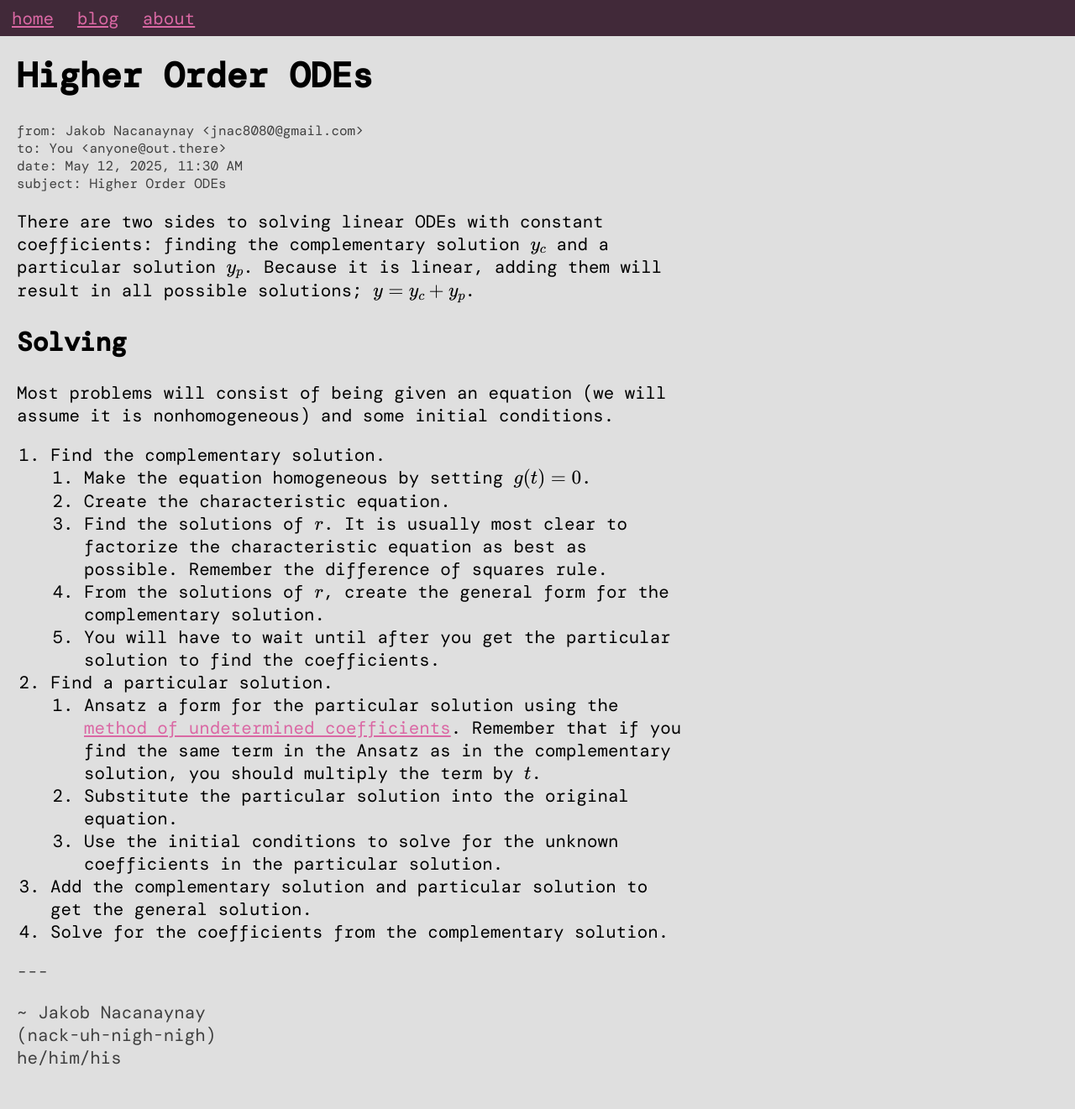
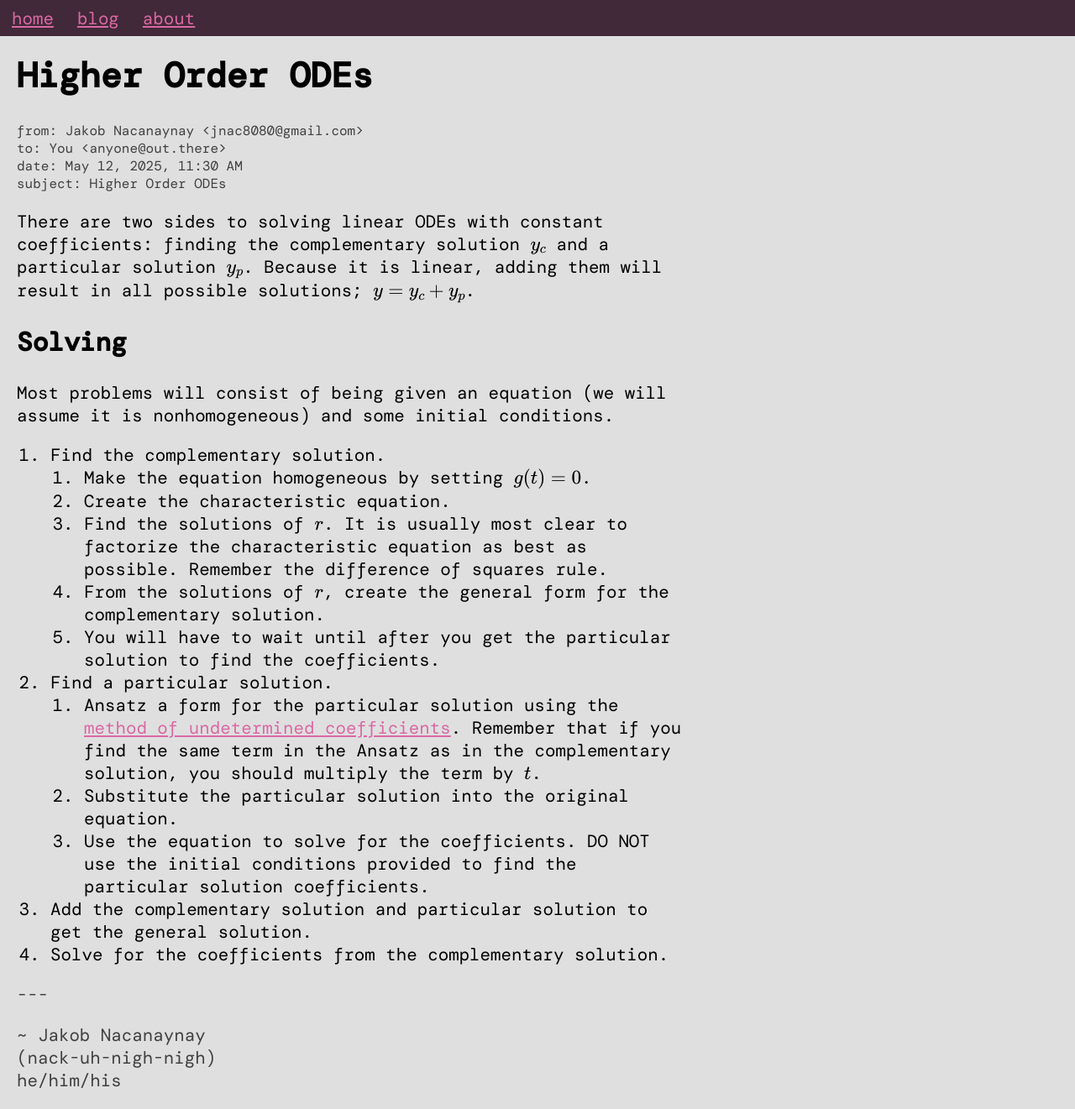
Before and after one commit to j-nac/j-nac.github.io, a Jekyll site: the page built from _posts/2025-05-12-higher-order-odes.md, in a window 1280 px wide and 1321 px high. Shown: the whole window at 84% size. Built offline with Jekyll 4.4.1, drawn with Linux system fonts in a browser that asks for light colours; some web fonts are replaced.

Commit message:
Update higher order odes

```diff
--- a/_posts/2025-05-12-higher-order-odes.md
+++ b/_posts/2025-05-12-higher-order-odes.md
@@ -20,6 +20,6 @@ Most problems will consist of being given an equation (we will assume it is nonh
 2. Find a particular solution.
    1. Ansatz a form for the particular solution using the [method of undetermined coefficients]({% post_url 2025-05-12-undetermined-coefficients %}). Remember that if you find the same term in the Ansatz as in the complementary solution, you should multiply the term by $t$.
    2. Substitute the particular solution into the original equation.
-   3. Use the initial conditions to solve for the unknown coefficients in the particular solution.
+   3. Use the equation to solve for the coefficients. DO NOT use the initial conditions provided to find the particular solution coefficients.
 3. Add the complementary solution and particular solution to get the general solution.
 4. Solve for the coefficients from the complementary solution.
```
